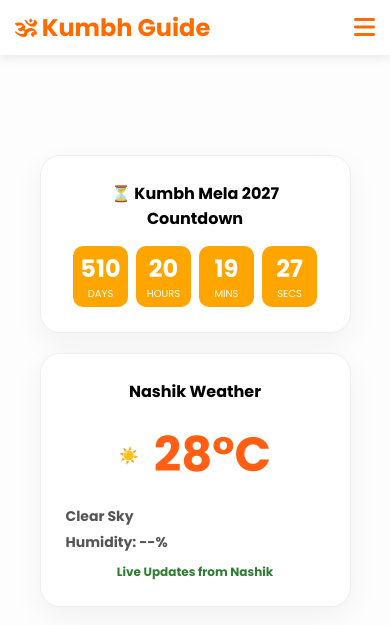
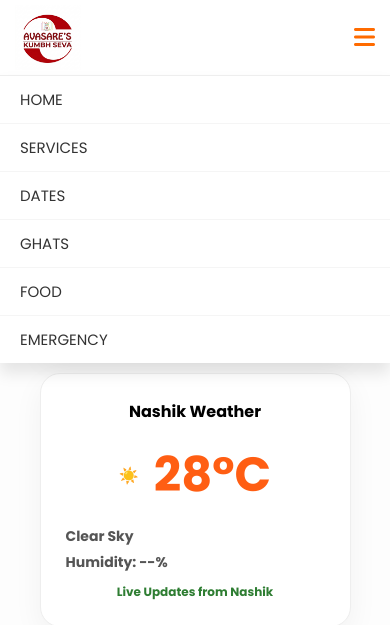
Before and after one commit to ps7498000274-oss/Kumbh-mela, a plain HTML site: page index.html in a window 390 px wide. Both pictures are taken after a click on the button 364 px from the left and 27 px from the top of the page. Shown: the top 625 px of the page. Drawn offline with Linux system fonts and the light colour scheme; no server answers.

Commit message:
updated website

```diff
--- a/index.html
+++ b/index.html
@@ -12,27 +12,24 @@
 <body>
 
 <header>
-    <div class="logo" data-key="logo">🕉 Kumbh Guide</div>
-
-    <div id="google_translate_element"></div>
-
+    <div class="logo">
+        <a href="#home">
+            <img src="img/logo.png" alt="Avasare Kumbh Seva" class="site-logo">
+        </a>
+    </div>
 
     <button class="mobile-menu-btn" id="menuBtn">
         <i class="fas fa-bars"></i>
     </button>
 
     <nav id="mainNav">
-        <a href="#home" data-key="nav_home">Home</a>
-        <a href="#services" data-key="nav_services">Services</a>
-        <a href="#dates" data-key="nav_dates">Dates</a>
-        <a href="#ghats" data-key="nav_ghats">Ghats</a>
-        <a href="#hotels" data-key="nav_hotels">Hotels</a>
-        <a href="#gallery" data-key="nav_gallery">Gallery</a>
-        <a href="#food" data-key="nav_food">Food</a>
-        <a href="#emergency" data-key="nav_emergency" class="emergency">Emergency</a>
+        <a href="#home">Home</a>
+        <a href="#services">Services</a>
+        <a href="#dates">Dates</a>
+        <a href="#ghats">Ghats</a>
+        <a href="#food">Food</a>
+        <a href="#emergency">Emergency</a>
     </nav>
-
-    <script type="text/javascript" src="https://translate.google.com/translate_a/element.js?cb=googleTranslateElementInit"></script>
 </header>
 
 <section class="live-widgets">
@@ -155,7 +152,7 @@
                 <div class="icon-box">🍲</div>
                 <h3 data-key="serv_food_title">Annakshetra</h3>
                 <p data-key="serv_food_desc">Find free food centers (Bhandara) and pure veg restaurants.</p>
-                <a href="#" class="read-more" data-key="serv_food_btn">Food Guide →</a>
+                <a href="#food" class="read-more" data-key="serv_food_btn">Food Guide →</a>
             </div>
 
             <div class="info-card">
@@ -267,7 +264,7 @@
                         <span data-key="feat_changing">🚿 Changing Rooms</span>
                         <span data-key="feat_medical">🚑 Medical Camp</span>
                     </div>
-                    <a href="#" target="_blank" class="nav-btn" data-key="btn_nav">📍 Navigate to Ghat</a>
+                    <a href="https://www.google.com/maps/dir/?api=1&destination=Ramkund+Nashik" target="_blank" class="nav-btn" data-key="btn_nav">📍 Navigate to Ghat</a>
                 </div>
             </div>
 
@@ -282,7 +279,7 @@
                         <span data-key="feat_peace">🌳 Peaceful</span>
                         <span data-key="feat_temple">🛕 Nearby Temples</span>
                     </div>
-                    <a href="#" target="_blank" class="nav-btn" data-key="btn_nav">📍 Navigate to Ghat</a>
+                    <a href="https://www.google.com/maps/dir/?api=1&destination=Tapovan+Nashik" target="_blank" class="nav-btn" data-key="btn_nav">📍 Navigate to Ghat</a>
                 </div>
             </div>
         </div>
@@ -301,13 +298,12 @@
                         <span data-key="feat_jyotir">🕉️ Jyotirlinga Near</span>
                         <span data-key="feat_akhada">🚩 Akhada Point</span>
                     </div>
-                    <a href="#" target="_blank" class="nav-btn" data-key="btn_nav">📍 Navigate to Ghat</a>
+                    <a href="https://www.google.com/maps/dir/?api=1&destination=Kushavarta+Kund+Trimbakeshwar" target="_blank" class="nav-btn" data-key="btn_nav">📍 Navigate to Ghat</a>
                 </div>
             </div>
         </div>
     </div>
 </section>
-
 <section id="hotels" class="hotels">
     <div class="container">
         <span class="sub-title" data-key="hotel_subtitle">Stay Guide</span>
@@ -451,17 +447,6 @@
         <p class="section-desc" data-key="food_desc">Kumbh Mela mein shuddh aur satvik bhojan ki vyavastha har jagah milti hai.</p>
 
         <div class="food-grid">
-            <div class="food-card free-food">
-                <div class="food-icon">🍴</div>
-                <h3 data-key="free_food_h3">Free Annakshetra (Bhandara)</h3>
-                <p data-key="free_food_p">Kumbh ke dauran sabhi bade Akhade (जैसे Juna, Niranjani) aur Ashrams mein muft bhojan milta hai.</p>
-                <ul class="food-tips">
-                    <li data-key="tip_open">✅ Sabhi ke liye khula hai</li>
-                    <li data-key="tip_satvik">✅ Shuddh aur Satvik Bhojan</li>
-                    <li data-key="tip_avail">✅ Har 1-2 km par uplabdh</li>
-                </ul>
-                <span class="tag" data-key="tag_punya">Punya Bhojan</span>
-            </div>
 
             <div class="food-card prasad">
                 <div class="food-icon">🙏</div>
@@ -705,12 +690,11 @@
         </div>
     </div>
 </footer>
+
+<div id="google_translate_element" style="display:none;"></div>
+<script type="text/javascript" src="https://translate.google.com/translate_a/element.js?cb=googleTranslateElementInit"></script>
 <div class="language-wrapper">
         <div class="lang-card" id="langCard">
-            <div class="lang-header">
-                <i class="fas fa-language"></i>
-                <span>Select Language</span>
-            </div>
             <div class="lang-grid">
                 <button type="button" onclick="changeLanguage('en')">English</button>
                 <button type="button" onclick="changeLanguage('hi')">हिन्दी</button>
@@ -727,7 +711,7 @@
         <button class="fab-lang" onclick="toggleLangCard()">
             <i class="fas fa-globe-asia"></i>
         </button>
-    </div>
+</div>
 
 <script src="script.js"></script>
 </body>
--- a/script.js
+++ b/script.js
@@ -92,6 +92,7 @@ function startCountdown() {
 }
 
 // 5. LANGUAGE & GOOGLE TRANSLATE
+// 1. Google Translate Init
 function googleTranslateElementInit() {
     new google.translate.TranslateElement({
         pageLanguage: 'en',
@@ -100,19 +101,18 @@ function googleTranslateElementInit() {
     }, 'google_translate_element');
 }
 
-window.toggleLangCard = function() {
-    const card = document.getElementById('langCard');
-    if(card) card.classList.toggle('active');
-};
-
+// 2. Language Change Function
 window.changeLanguage = function(langCode) {
     const googleCombo = document.querySelector('.goog-te-combo');
     if (googleCombo) {
         googleCombo.value = langCode;
         googleCombo.dispatchEvent(new Event('change'));
-        toggleLangCard();
+
+        // Card band karne ke liye
+        const langCard = document.getElementById('langCard');
+        if(langCard) langCard.classList.remove('active');
     } else {
-        console.log("Google Translate loading...");
+        alert("Translator is loading... Please try again in a second.");
     }
 };
 
@@ -125,3 +125,28 @@ window.toggleLangCard = function() {
         console.error("langCard nahi mila!");
     }
 };
+
+
+
+
+
+
+
+document.addEventListener('DOMContentLoaded', () => {
+    const menuBtn = document.getElementById('menuBtn');
+    const mainNav = document.getElementById('mainNav');
+
+    if (menuBtn && mainNav) {
+        // Button click hone par menu toggle hoga
+        menuBtn.onclick = function(e) {
+            e.stopPropagation(); // Event ko bahar jane se rokne ke liye
+            mainNav.classList.toggle('active');
+            console.log("Menu button clicked!");
+        };
+
+        // Screen par kahin bhi click karne par menu band ho jaye
+        document.onclick = function() {
+            mainNav.classList.remove('active');
+        };
+    }
+});
--- a/style.css
+++ b/style.css
@@ -180,7 +180,7 @@ z-index:10;
 }
 
 nav a{
-margin-left:20px;
+margin-left:100px;
 text-decoration:none;
 color:white;
 font-weight:bold;
@@ -1765,16 +1765,105 @@ header {
 
 
 
-/* Mobile par menu ko chupane aur dikhane ke liye */
+/* Desktop Header Styling */
+header {
+    display: flex;
+    justify-content: space-between;
+    align-items: center;
+    padding: 15px 5%;
+    background: #fff;
+    box-shadow: 0 2px 10px rgba(0,0,0,0.1);
+    position: sticky;
+    top: 0;
+    z-index: 1000;
+}
+
+#mainNav a {
+    margin: 0 1px;
+    text-decoration: none;
+    color: #333;
+    font-weight: 500;
+}
+
+.mobile-menu-btn {
+    display: none; /* Desktop par chhupa rahega */
+    font-size: 24px;
+    background: none;
+    border: none;
+    color: #ff6b00;
+    cursor: pointer;
+}
+
+/* --- Mobile View (Tab aur Phone ke liye) --- */
+/* Sabse pehle header ko sahi karein taaki logo dikhta rahe */
+header {
+    display: flex;
+    justify-content: space-between;
+    align-items: center;
+    padding: 15px 20px;
+    background: white;
+    position: sticky;
+    top: 0;
+    z-index: 1001; /* Sabse upar */
+    box-shadow: 0 2px 5px rgba(0,0,0,0.1);
+}
+
 @media (max-width: 768px) {
+    /* 1. Logo aur Button ko ek line mein rakhein */
+    .logo {
+        font-size: 1.2rem;
+        font-weight: bold;
+        color: #ff6b00;
+        z-index: 1002;
+    }
+
+    .mobile-menu-btn {
+        display: block !important;
+        z-index: 1002;
+        background: none;
+        border: none;
+        font-size: 24px;
+        color: #ff6b00;
+    }
+
+    /* 2. Menu Box ko Chhota aur Logo ke NICHE set karein */
     #mainNav {
-        display: none; /* Pehle hidden */
+        display: none; /* Click par khulega */
+        position: absolute !important;
+        top: 100% !important; /* Header ke theek niche se shuru hoga */
+        left: 0;
+        width: 100%;
+        background: white !important;
+
+        /* Box ko bada hone se rokne ke liye */
+        flex-direction: column !important;
+        height: auto !important;
+        padding: 0 !important;
+        margin: 0 !important;
+        box-shadow: 0 10px 15px rgba(0,0,0,0.1);
+        border-top: 1px solid #eee;
     }
 
     #mainNav.active {
-        display: flex !important; /* JS click par dikhega */
-        flex-direction: column;
-        /* Baaki styling yahan... */
+        display: flex !important;
+    }
+
+    /* 3. Links (Boxes) ka size kam karein */
+    #mainNav a {
+        padding: 12px 20px !important; /* Height kam karne ke liye padding kam ki */
+        margin: 0 !important;
+        width: 100%;
+        text-align: left;
+        border-bottom: 1px solid #f5f5f5;
+        color: #333;
+        text-decoration: none;
+        font-size: 15px;
+        box-sizing: border-box;
+        flex: none !important; /* Isse box screen par failega nahi */
+    }
+
+    #mainNav a:last-child {
+        border-bottom: none;
     }
 }
 
@@ -1847,3 +1936,44 @@ header {
     from { opacity: 0; transform: translateY(15px); }
     to { opacity: 1; transform: translateY(0); }
 }
+
+
+
+
+
+
+/* --- Base Styling (Desktop) --- */
+header {
+    display: flex;
+    justify-content: space-between;
+    align-items: center;
+
+    /* Logo bada hone par header thoda bada dikhe isliye padding control karein */
+    padding: 10px 5%;
+
+    background: #fff;
+    box-shadow: 0 2px 5px rgba(0,0,0,0.1);
+    position: sticky;
+    top: 0;
+    z-index: 1000;
+}
+
+/* Logo Image ki nayi styling */
+.site-logo {
+    height: 80px !important; /* Perfect height taaki text dikhe (pehle 60px thi) */
+    width: auto !important; /* Width automatic rahegi */
+    object-fit: contain; /* Image clear rahegi, crop nahi hogi */
+    vertical-align: middle;
+}
+
+/* --- Mobile Styling --- */
+@media (max-width: 768px) {
+    header {
+        padding: 5px 15px; /* Mobile par thoda compact */
+    }
+
+    .site-logo {
+        /* Mobile screen par logo ko thoda compact karne ke liye height 65px */
+        height: 65px !important;
+    }
+}
```
Also changed, not shown: img/logo.png (added).
